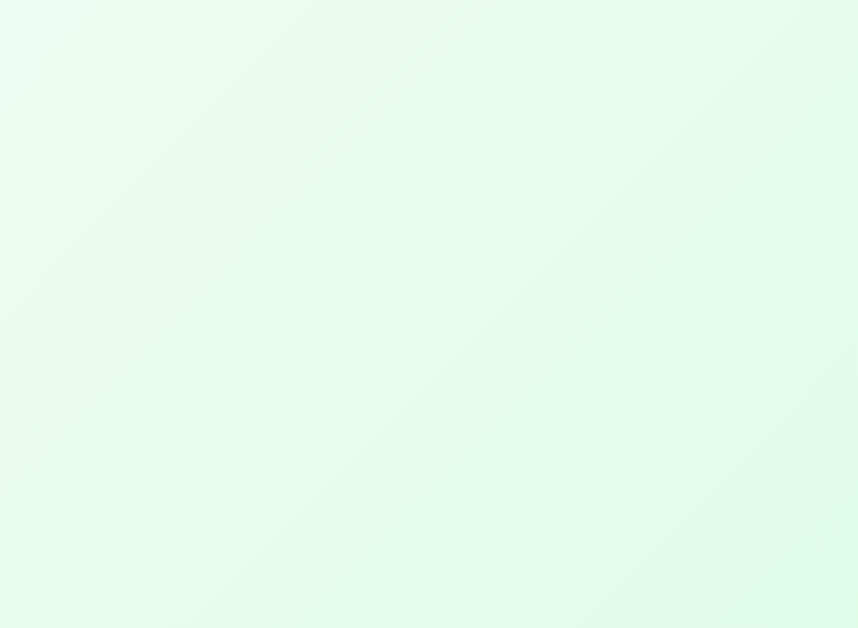
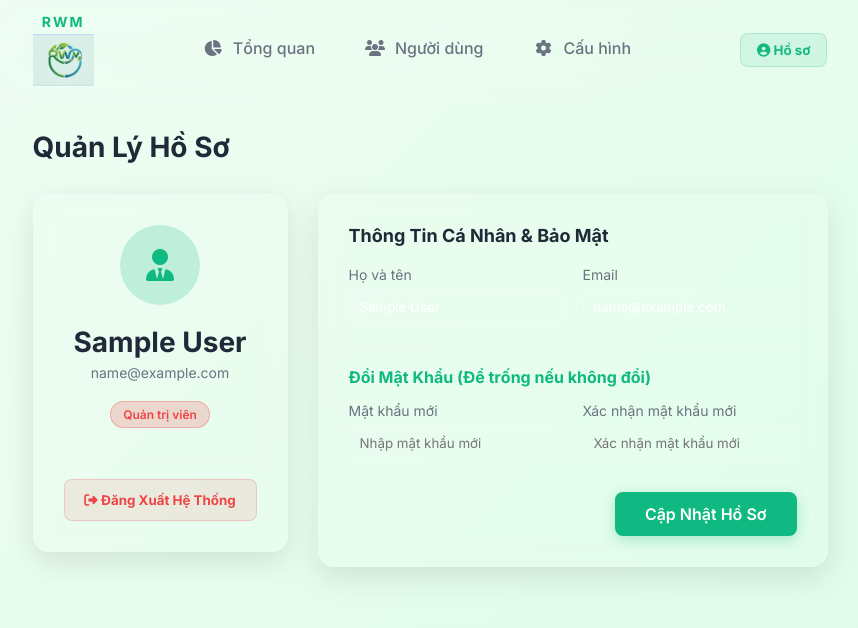
Before and after one commit to DinhBaoNg/rwm-system, a React (Vite) app in the folder Front-End/Main-website/: page /admin/profile in a window 1280 px wide. Before the commit this address had no page. Shown: the top 628 px of the page, without its empty margins (210-1068 px from the left). Built offline with nearby package versions, Linux system fonts and the light colour scheme; sample sign-in values are in the browser's storage.

Commit message:
✨ Thêm trang quản lý hồ sơ thay cho nút đăng xuất ở topbar

```diff
--- a/Front-End/Main-website/src/App.jsx
+++ b/Front-End/Main-website/src/App.jsx
@@ -8,6 +8,7 @@ import AdminDashboard from './pages/Admin/AdminDashboard';
 import AdminUsers from './pages/Admin/AdminUsers';
 
 import AdminSettings from './pages/Admin/AdminSettings';
+import AdminProfile from './pages/Admin/AdminProfile';
 
 function AuthForm() {
   const [isLoginActive, setIsLoginActive] = useState(true);
@@ -41,6 +42,9 @@ function AuthForm() {
       const data = await response.json();
 
       if (response.ok) {
+        // Lưu thông tin user vào localStorage
+        localStorage.setItem('user', JSON.stringify(data.user));
+
         // Tự động chuyển hướng dựa trên Role
         if (data.user.role === 'Admin') {
           navigate('/admin');
@@ -238,6 +242,7 @@ function App() {
           <Route index element={<AdminDashboard />} />
           <Route path="users" element={<AdminUsers />} />
           <Route path="settings" element={<AdminSettings />} />
+          <Route path="profile" element={<AdminProfile />} />
         </Route>
       </Routes>
     </BrowserRouter>
--- a/Front-End/Main-website/src/pages/Admin/Admin.css
+++ b/Front-End/Main-website/src/pages/Admin/Admin.css
@@ -93,6 +93,21 @@
 }
 .logout-btn:hover {
   background: #ef4444;
+  color: white;
+}
+
+.profile-btn {
+  padding: 8px 16px;
+  background: rgba(16, 185, 129, 0.1);
+  color: var(--primary-color);
+  border: 1px solid rgba(16, 185, 129, 0.2);
+  border-radius: 8px;
+  cursor: pointer;
+  font-weight: bold;
+  transition: 0.3s;
+}
+.profile-btn:hover {
+  background: var(--primary-color);
   color: white;
 }
 
--- a/Front-End/Main-website/src/pages/Admin/AdminLayout.jsx
+++ b/Front-End/Main-website/src/pages/Admin/AdminLayout.jsx
@@ -44,8 +44,8 @@ function AdminLayout() {
           </li>
         </ul>
 
-        <button className="logout-btn" onClick={handleLogout}>
-          <i className="fa-solid fa-right-from-bracket"></i> Đăng Xuất
+        <button className="profile-btn" onClick={() => navigate('/admin/profile')}>
+          <i className="fa-solid fa-user-circle"></i> Hồ sơ
         </button>
       </div>
 
--- /dev/null
+++ b/Front-End/Main-website/src/pages/Admin/AdminProfile.jsx
@@ -0,0 +1,151 @@
+import React, { useState, useEffect } from 'react';
+import { useNavigate } from 'react-router-dom';
+
+function AdminProfile() {
+  const navigate = useNavigate();
+  const [user, setUser] = useState({ id: '', name: '', email: '', role: '' });
+  const [formData, setFormData] = useState({ name: '', email: '', password: '', newPassword: '', confirmPassword: '' });
+  const [isSaving, setIsSaving] = useState(false);
+
+  const apiUrl = process.env.NODE_ENV === 'development'
+    ? 'http://localhost:5001/api'
+    : 'https://rwm-system-jkon.onrender.com/api';
+
+  useEffect(() => {
+    const storedUser = localStorage.getItem('user');
+    if (storedUser) {
+      const parsedUser = JSON.parse(storedUser);
+      setUser(parsedUser);
+      setFormData({
+        name: parsedUser.name || '',
+        email: parsedUser.email || '',
+        password: '',
+        newPassword: '',
+        confirmPassword: ''
+      });
+    } else {
+      // Nếu không có thông tin user, quay lại trang login
+      navigate('/');
+    }
+  }, [navigate]);
+
+  const handleUpdateProfile = async (e) => {
+    e.preventDefault();
+
+    if (formData.newPassword && formData.newPassword !== formData.confirmPassword) {
+      alert("Mật khẩu mới và xác nhận mật khẩu không khớp!");
+      return;
+    }
+
+    setIsSaving(true);
+    try {
+      const payload = {
+        name: formData.name,
+        email: formData.email,
+      };
+
+      if (formData.newPassword) {
+        payload.password = formData.newPassword;
+      }
+
+      const res = await fetch(`${apiUrl}/users/${user.id}`, {
+        method: 'PUT',
+        headers: { 'Content-Type': 'application/json' },
+        body: JSON.stringify(payload)
+      });
+
+      const data = await res.json();
+
+      if (res.ok) {
+        // Cập nhật lại localStorage
+        const updatedUser = { ...user, name: formData.name, email: formData.email };
+        localStorage.setItem('user', JSON.stringify(updatedUser));
+        setUser(updatedUser);
+
+        // Reset ô nhập mật khẩu
+        setFormData(prev => ({ ...prev, password: '', newPassword: '', confirmPassword: '' }));
+        alert("Cập nhật hồ sơ thành công!");
+      } else {
+        alert(data.error || "Có lỗi xảy ra khi cập nhật!");
+      }
+    } catch (err) {
+      alert("Lỗi kết nối tới máy chủ.");
+    } finally {
+      setIsSaving(false);
+    }
+  };
+
+  const handleLogout = () => {
+    localStorage.removeItem('user');
+    navigate('/');
+  };
+
+  return (
+    <>
+      <h1 style={{ margin: '0 0 30px 0' }}>Quản Lý Hồ Sơ</h1>
+
+      <div style={{ display: 'grid', gridTemplateColumns: '1fr 2fr', gap: '30px', alignItems: 'start' }}>
+        {/* Card thông tin nhanh & Đăng xuất */}
+        <div className="chart-container" style={{ textAlign: 'center', height: 'auto', padding: '30px' }}>
+          <div style={{
+            width: '80px', height: '80px', borderRadius: '50%', background: 'rgba(16, 185, 129, 0.2)',
+            display: 'flex', alignItems: 'center', justifyContent: 'center', margin: '0 auto 20px',
+            color: 'var(--primary-color)', fontSize: '32px'
+          }}>
+            <i className="fa-solid fa-user-tie"></i>
+          </div>
+          <h2 style={{ margin: '0 0 5px 0' }}>{user.name}</h2>
+          <p style={{ margin: '0 0 20px 0', color: 'var(--text-muted)', fontSize: '14px' }}>{user.email}</p>
+          <span className="badge admin" style={{ marginBottom: '30px' }}>Quản trị viên</span>
+
+          <div style={{ borderTop: '1px solid rgba(255,255,255,0.1)', paddingTop: '20px' }}>
+            <button className="logout-btn" onClick={handleLogout} style={{ width: '100%', padding: '12px' }}>
+              <i className="fa-solid fa-right-from-bracket"></i> Đăng Xuất Hệ Thống
+            </button>
+          </div>
+        </div>
+
+        {/* Form cập nhật chi tiết */}
+        <div className="chart-container" style={{ height: 'auto', padding: '30px' }}>
+          <h3 style={{ margin: '0 0 20px 0' }}>Thông Tin Cá Nhân & Bảo Mật</h3>
+
+          <form onSubmit={handleUpdateProfile}>
+            <div style={{ display: 'grid', gridTemplateColumns: '1fr 1fr', gap: '20px', marginBottom: '20px' }}>
+              <div>
+                <label style={{ display: 'block', marginBottom: '5px', fontSize: '14px', color: 'var(--text-muted)' }}>Họ và tên</label>
+                <input required type="text" value={formData.name} onChange={e => setFormData({ ...formData, name: e.target.value })} style={{ width: '100%', padding: '10px', borderRadius: '8px', border: '1px solid rgba(255,255,255,0.2)', background: 'rgba(255,255,255,0.05)', color: 'white' }} />
+              </div>
+              <div>
+                <label style={{ display: 'block', marginBottom: '5px', fontSize: '14px', color: 'var(--text-muted)' }}>Email</label>
+                <input required type="email" value={formData.email} onChange={e => setFormData({ ...formData, email: e.target.value })} style={{ width: '100%', padding: '10px', borderRadius: '8px', border: '1px solid rgba(255,255,255,0.2)', background: 'rgba(255,255,255,0.05)', color: 'white' }} />
+              </div>
+            </div>
+
+            <div style={{ borderTop: '1px solid rgba(255,255,255,0.1)', margin: '20px 0', paddingTop: '20px' }}>
+              <h4 style={{ margin: '0 0 15px 0', color: 'var(--primary-color)' }}>Đổi Mật Khẩu (Để trống nếu không đổi)</h4>
+
+              <div style={{ display: 'grid', gridTemplateColumns: '1fr 1fr', gap: '20px' }}>
+                <div>
+                  <label style={{ display: 'block', marginBottom: '5px', fontSize: '14px', color: 'var(--text-muted)' }}>Mật khẩu mới</label>
+                  <input type="password" placeholder="Nhập mật khẩu mới" value={formData.newPassword} onChange={e => setFormData({ ...formData, newPassword: e.target.value })} style={{ width: '100%', padding: '10px', borderRadius: '8px', border: '1px solid rgba(255,255,255,0.2)', background: 'rgba(255,255,255,0.05)', color: 'white' }} />
+                </div>
+                <div>
+                  <label style={{ display: 'block', marginBottom: '5px', fontSize: '14px', color: 'var(--text-muted)' }}>Xác nhận mật khẩu mới</label>
+                  <input type="password" placeholder="Xác nhận mật khẩu mới" value={formData.confirmPassword} onChange={e => setFormData({ ...formData, confirmPassword: e.target.value })} style={{ width: '100%', padding: '10px', borderRadius: '8px', border: '1px solid rgba(255,255,255,0.2)', background: 'rgba(255,255,255,0.05)', color: 'white' }} />
+                </div>
+              </div>
+            </div>
+
+            <div style={{ display: 'flex', justifyContent: 'flex-end', marginTop: '30px' }}>
+              <button type="submit" className="btn primary-btn" style={{ width: 'auto', padding: '12px 30px', borderRadius: '8px' }} disabled={isSaving}>
+                {isSaving ? 'Đang lưu...' : 'Cập Nhật Hồ Sơ'}
+              </button>
+            </div>
+          </form>
+        </div>
+      </div>
+    </>
+  );
+}
+
+export default AdminProfile;
```
Also changed, not shown: 1 other file (tests, documents, lock files or other folders).
